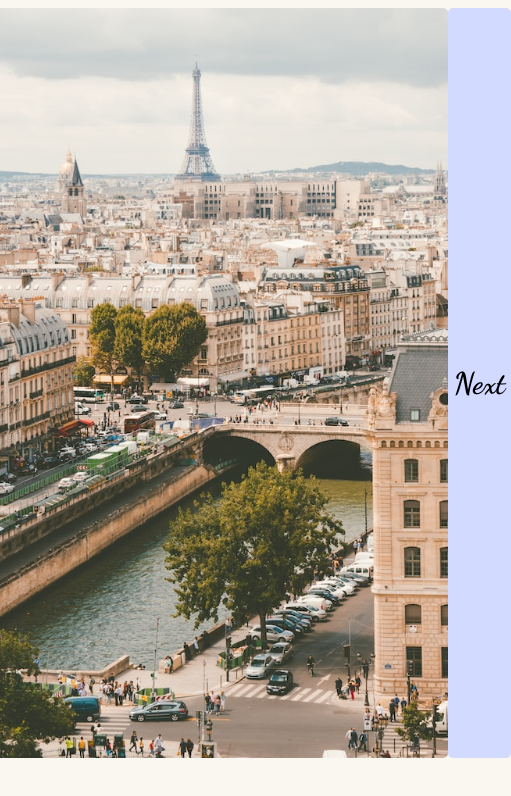
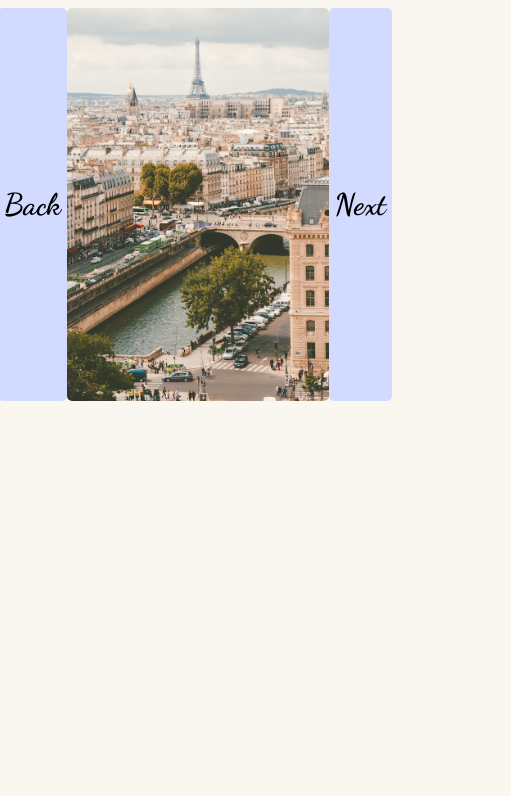
Before and after one commit to AnnaMitchellDeveloper/slide-photo-project-2023, a plain HTML site: page index.html in a window 390 px wide. Shown: the whole page, 511 px wide, since content can reach past the window. Drawn offline with Linux system fonts and the light colour scheme.

Commit message:
Worked on responsive website

```diff
--- a/style.css
+++ b/style.css
@@ -16,3 +16,9 @@ body {
   width: 500px;
   border-radius: 5px;
 }
+@media all and (max-width:800px) {
+
+  #pictures {
+    width: 70%;
+  }
+}
```
